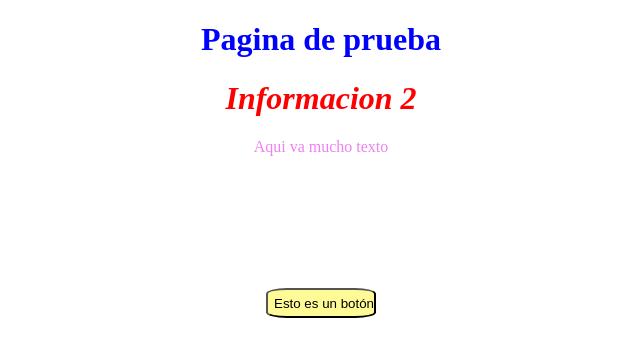
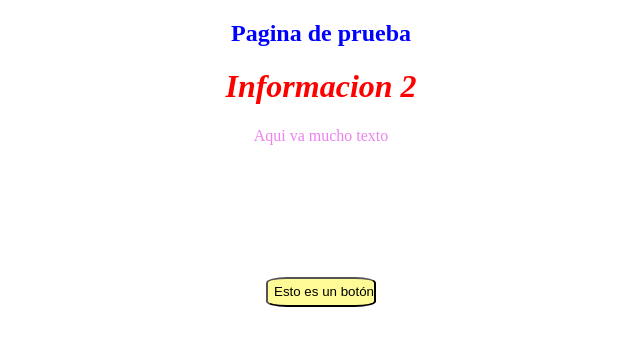
Before and after one commit to crisair/ejercicio-2.0, a website: page index.html in a window 1280 px wide. Shown: the whole page, without its empty margins (319-959 px from the left). Drawn offline with Linux system fonts and the light colour scheme.

Commit message:
intento n°19

```diff
--- a/index.html
+++ b/index.html
@@ -13,7 +13,7 @@
         <center>
         <header >
 
-            <h1 class="titulo1">Pagina de prueba</h1>
+            <h2 class="titulo1">Pagina de prueba</h2>
             <h1 class="titulos">Informacion 2</h1>
         </header>
         <section>
```
